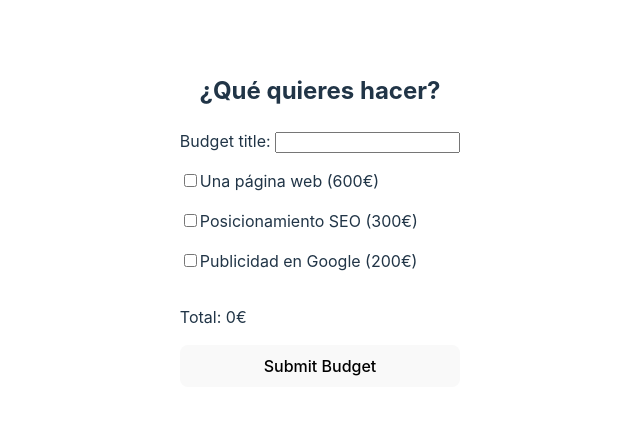
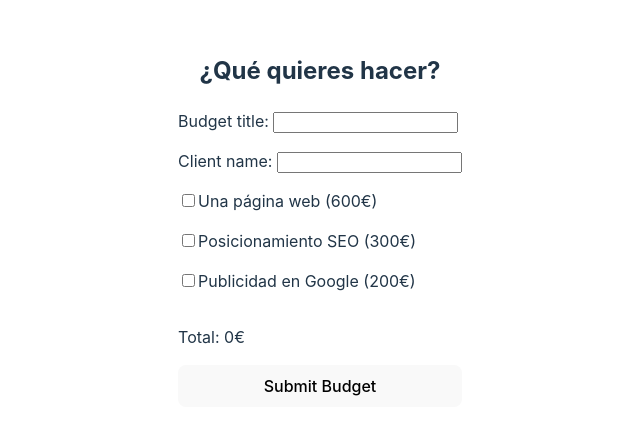
Before and after one commit to 0xNordian/sprint7, a React (Vite) app: page /budget in a window 1280 px wide. Shown: the part 180-614 px from the top of the page, without its empty margins (320-960 px from the left). Built offline with nearby package versions, Linux system fonts and the light colour scheme.

Commit message:
clientName added

```diff
--- a/src/components/Budget.tsx
+++ b/src/components/Budget.tsx
@@ -4,6 +4,7 @@ import useTotalHandler from '../hooks/useTotalHandler';
 
 const Budget = () => {
     const [budgetName, setBudgetName] = useState("");
+    const [clientName, setClientName] = useState("");
     const [isBudgetSubmitted, setIsBudgetSubmitted] = useState(false);
     const { total, subTotal, webCalc, budget, budgetHandler, updateTotal, webSubTotal } = useTotalHandler();
     const budgetLength = budget.length;
@@ -24,16 +25,25 @@ const Budget = () => {
                     value={budgetName}
                     onChange={(e) => setBudgetName(e.target.value)} />
             </label>
+            <label>
+                {"Client name: "}
+                <input
+                    type="text"
+                    id={"client"}
+                    value={clientName}
+                    onChange={(e) => setClientName(e.target.value)} />
+            </label>
             <BudgetInput
                 updateTotal={updateTotal}
                 webSubTotal={webSubTotal}
                 setBudgetName={setBudgetName}
+                setClientName={setClientName}
                 total={total}
                 webCalc={webCalc}
                 isBudgetSubmitted={isBudgetSubmitted}
             />
             <button onClick={() => {
-                budgetHandler(budgetName)
+                budgetHandler(budgetName, clientName)
                 setIsBudgetSubmitted(true)
             }
             }>Submit Budget</button>
--- a/src/components/BudgetInput.tsx
+++ b/src/components/BudgetInput.tsx
@@ -1,7 +1,7 @@
 import Services from '../components/Services'
 import data from '../utils/dataExtractor'
 
-const BudgetInput = ({ total, webCalc, updateTotal, webSubTotal, isBudgetSubmitted, setBudgetName }) => {
+const BudgetInput = ({ total, webCalc, updateTotal, webSubTotal, isBudgetSubmitted, setBudgetName, setClientName }) => {
     return (
         <div className="services">
             {data.map((service =>
@@ -14,6 +14,7 @@ const BudgetInput = ({ total, webCalc, updateTotal, webSubTotal, isBudgetSubmitt
                     webSubTotal={webSubTotal}
                     isBudgetSubmitted={isBudgetSubmitted}
                     setBudgetName={setBudgetName}
+                    setClientName={setClientName}
                 />))}
 
             <div className="total">Total: {total + webCalc}€</div>
--- a/src/components/Services.tsx
+++ b/src/components/Services.tsx
@@ -9,14 +9,16 @@ type ServicesProps = {
     webSubTotal: (spec: string, qty: number) => void;
     isBudgetSubmitted: boolean;
     setBudgetName?: (budgetName: string) => void;
+    setClientName?: (clientName: string) => void;
 };
 
-const Services = ({ label, price, message, updateTotal, webSubTotal, isBudgetSubmitted, setBudgetName }: ServicesProps) => {
+const Services = ({ label, price, message, updateTotal, webSubTotal, isBudgetSubmitted, setBudgetName, setClientName }: ServicesProps) => {
     const [isChecked, setIsChecked] = useState(false);
     const [isWebChecked, setIsWebChecked] = useState(false);
     useEffect(() => {
             resetForm();
             setBudgetName && setBudgetName("");
+            setClientName && setClientName("");
         }, [isBudgetSubmitted]);
 
     const handleServiceChange = (label: string, price: number) => {
--- a/src/hooks/useTotalHandler.ts
+++ b/src/hooks/useTotalHandler.ts
@@ -55,11 +55,11 @@ const useTotalHandler = () => {
             return { ...prev, [spec]: qty };
         });
     };
-
-    const budgetHandler = (title: string) => {
+// console.log("budget: ", budget);
+    const budgetHandler = (title: string, clientName: string) => {
         const budgetTotal = total + webCalc;
         const newItem = {
-            [title]: { ...subTotal, webCalc, budgetElement: budgetTotal }
+            [title]: { ...subTotal, webCalc, budgetElement: budgetTotal, clientName: clientName }
         };
 
         const updatedBudget = [...budget, newItem];
```
